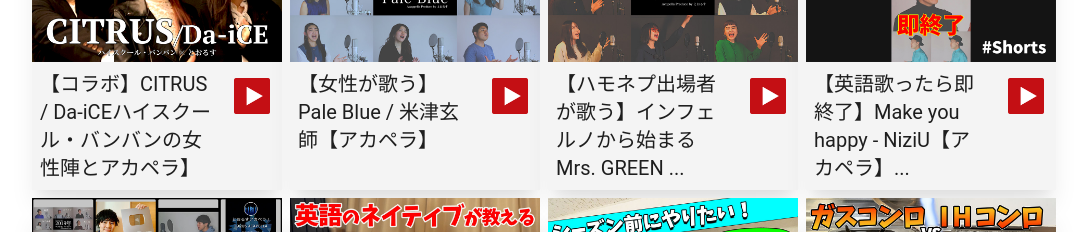
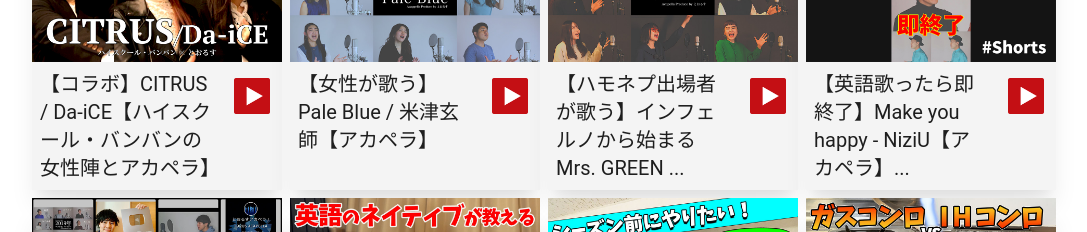
Before and after one commit to clenzy-dev/tomoaki-portfolio, a Vue app: page /works in a window 1280 px wide. Shown: the part 808-1040 px from the top of the page, without its empty margins (96-1183 px from the left). Built offline with nearby package versions, Linux system fonts and the light colour scheme.

Commit message:
Update Works.vue

```diff
--- a/src/views/Works.vue
+++ b/src/views/Works.vue
@@ -73,7 +73,7 @@
           img: require("../assets/img/citrus-daice.jpg"),
           href: "https://www.youtube.com/watch?v=ojLVyEszPpM",
           title:
-            "【コラボ】CITRUS / Da-iCEハイスクール・バンバンの女性陣とアカペラ】",
+            "【コラボ】CITRUS / Da-iCE【ハイスクール・バンバンの女性陣とアカペラ】",
           class: "lg:col-span-1 sm:text-base",
           logoclass: "",
         },
```
